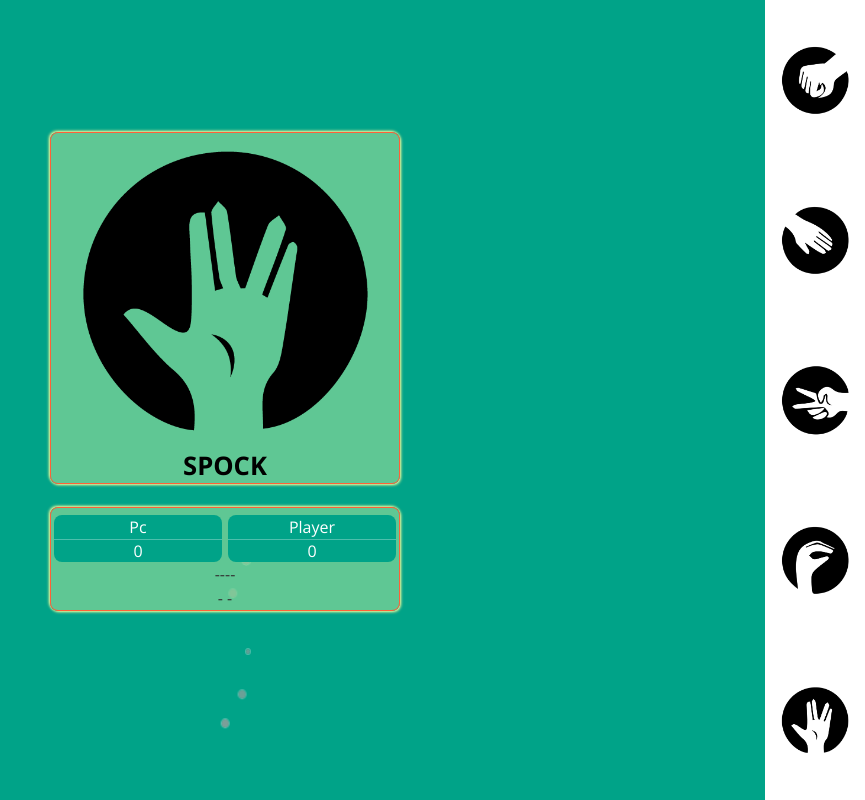
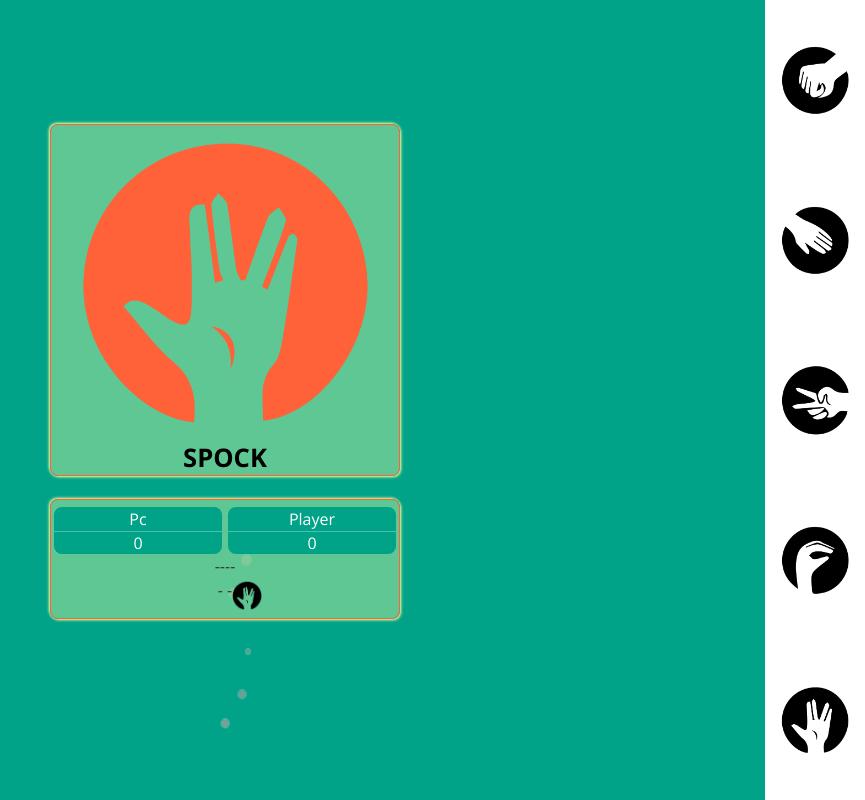
Before and after one commit to CarlosManotas/spock-lagarto, a website: page index.html in a window 1280 px wide. Shown: the whole page, without its empty margins (415-1280 px from the left). Drawn offline with nearby package versions, Linux system fonts and the light colour scheme; grey boxes are pictures that could not be loaded.

Commit message:
cambio de imagen

```diff
--- a/js/script.ts
+++ b/js/script.ts
@@ -12,7 +12,7 @@ app.directive('player', ()=>{
 	}
 });
 
-app.controller('playController', ['$scope','$http', ($scope , $http)=>{
+app.controller('playController', ['$scope','$http', ($scope:any , $http:any)=>{
 	$scope.puntuacion = 0;
 	$scope.puntuacionPc = 0;
 	$scope.choicePc = 'spock'
@@ -45,7 +45,7 @@ function numeroRandom (min:number, max:number):number {
 
 
 
-function ganador (player:string , pc:string , scope):any{
+function ganador (player:string , pc:string , scope:any):any{
     if(player === pc ){
         scope.ganador = 'Empataste';
         scope.info = 'Son iguales';
--- a/player.html
+++ b/player.html
@@ -3,7 +3,7 @@
 	<div class="ed-item abcenter">
 		<div class="card">
 			<figure>
-				<img src="img/{{choicePc}}.png" alt="">
+				<img src="img/{{choicePc}}-big.png" alt="">
 			</figure>
 			<h2 >{{choicePc | uppercase}}</h2>
 		</div>
@@ -21,8 +21,8 @@
 			<div class="ganar-o-perder">
 				<p>--{{ganador}}--</p>
 			</div>
-			<div>
-				<p>- {{info}} -</p>
+			<div class="info">
+				<span class="small-image"><img src="img/{{choicePlayer}}.png" alt=""></span><p>- {{info}} - </p><span class="small-image"><img src="img/{{choicePc}}.png" alt=""></span>
 			</div>
 		</div>
 	</div>
--- a/scss/tema/_main.scss
+++ b/scss/tema/_main.scss
@@ -100,6 +100,20 @@ figure{
 			p{
 				border-bottom: 1px solid rgba(255,255,255,.3);
 			}
+		}
+	}
+	.info{
+		display: flex;
+		flex-flow: row nowrap;
+		justify-content: center;
+		align-items:center;
+	}
+	.small-image{
+		width: 30px;
+		display: inline-block;
+		vertical-align:middle;
+		img{
+			max-width: 100%;
 		}
 	}
 }
```
Also changed, not shown: css/styles.css.
